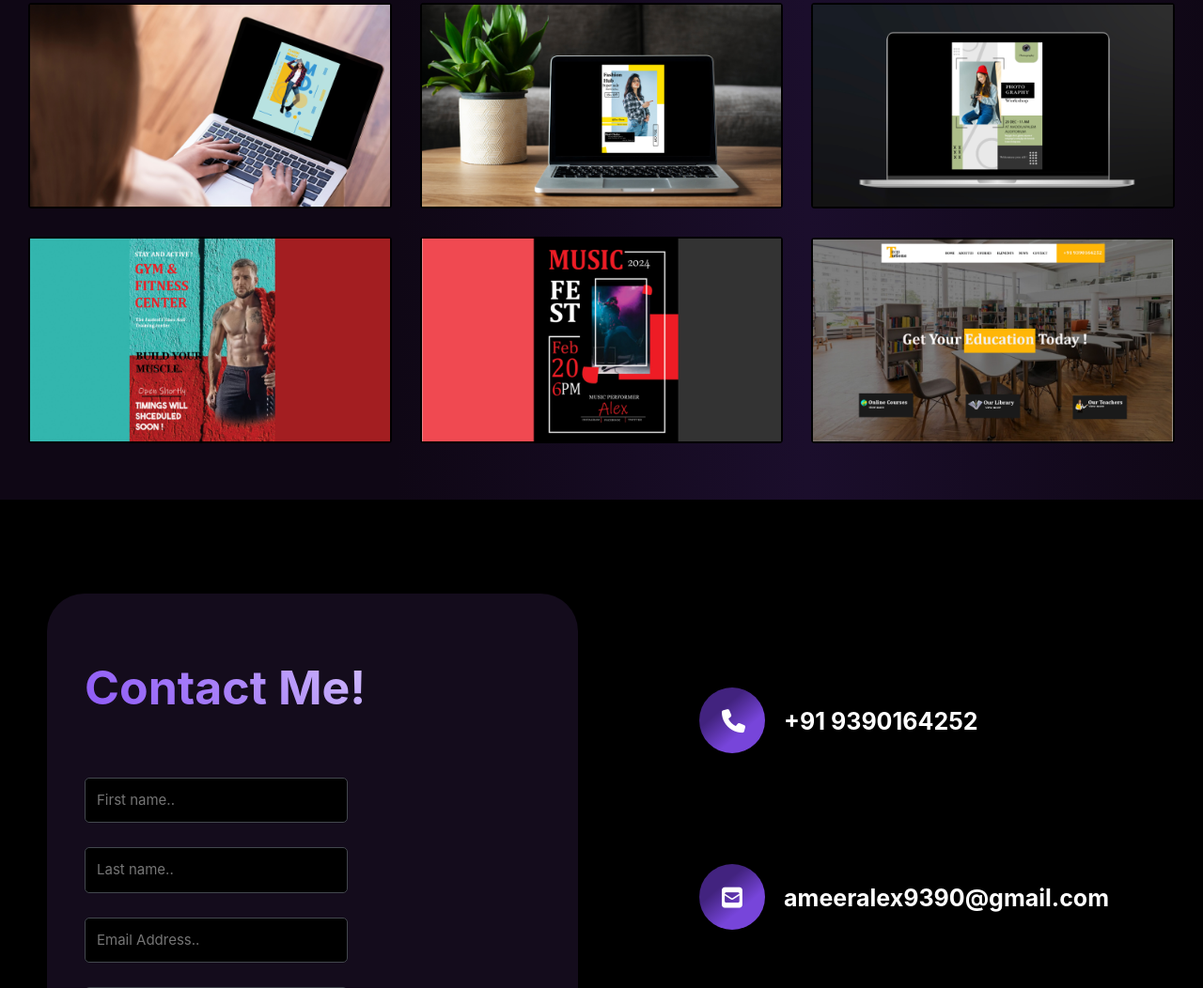
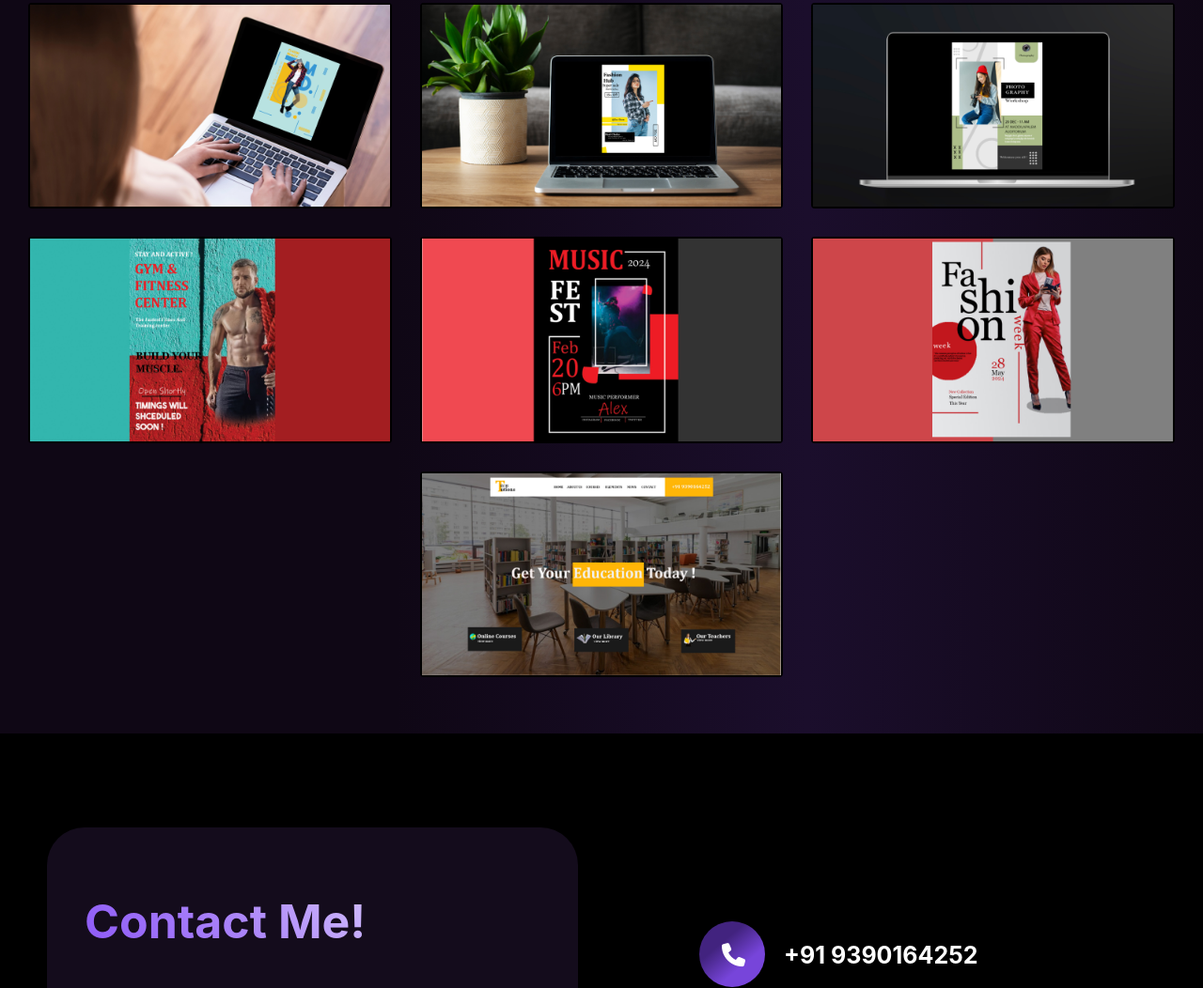
Before and after one commit to ameeralex1438/My-Portfolio, a plain HTML site: page index.html in a window 1280 px wide. Shown: the part 4349-5401 px from the top of the page at 94% size. Drawn offline with nearby package versions, Linux system fonts and the light colour scheme.

Commit message:
poster commite

```diff
--- a/index.html
+++ b/index.html
@@ -460,6 +460,16 @@
             </a>
             </div>
             <div class="col-sm-4">
+                <a href="images/poster-6.jpg" target="_blank">
+                <div class="card" data-name="designs">
+                <img src="images/po6.jpg"/>
+                <div class="ht">
+                    <h3 class="head">Poster</h3>
+                </div>
+                </div>
+            </a>
+            </div>
+            <div class="col-sm-4">
                 <a href="images/weblayout 1.jpg" target="_blank">
                 <div class="card" data-name="designs">
                 <img src="images/web.jpg"/>
```
Also changed, not shown: images/po6.jpg (added), images/poster-6.jpg (added).
